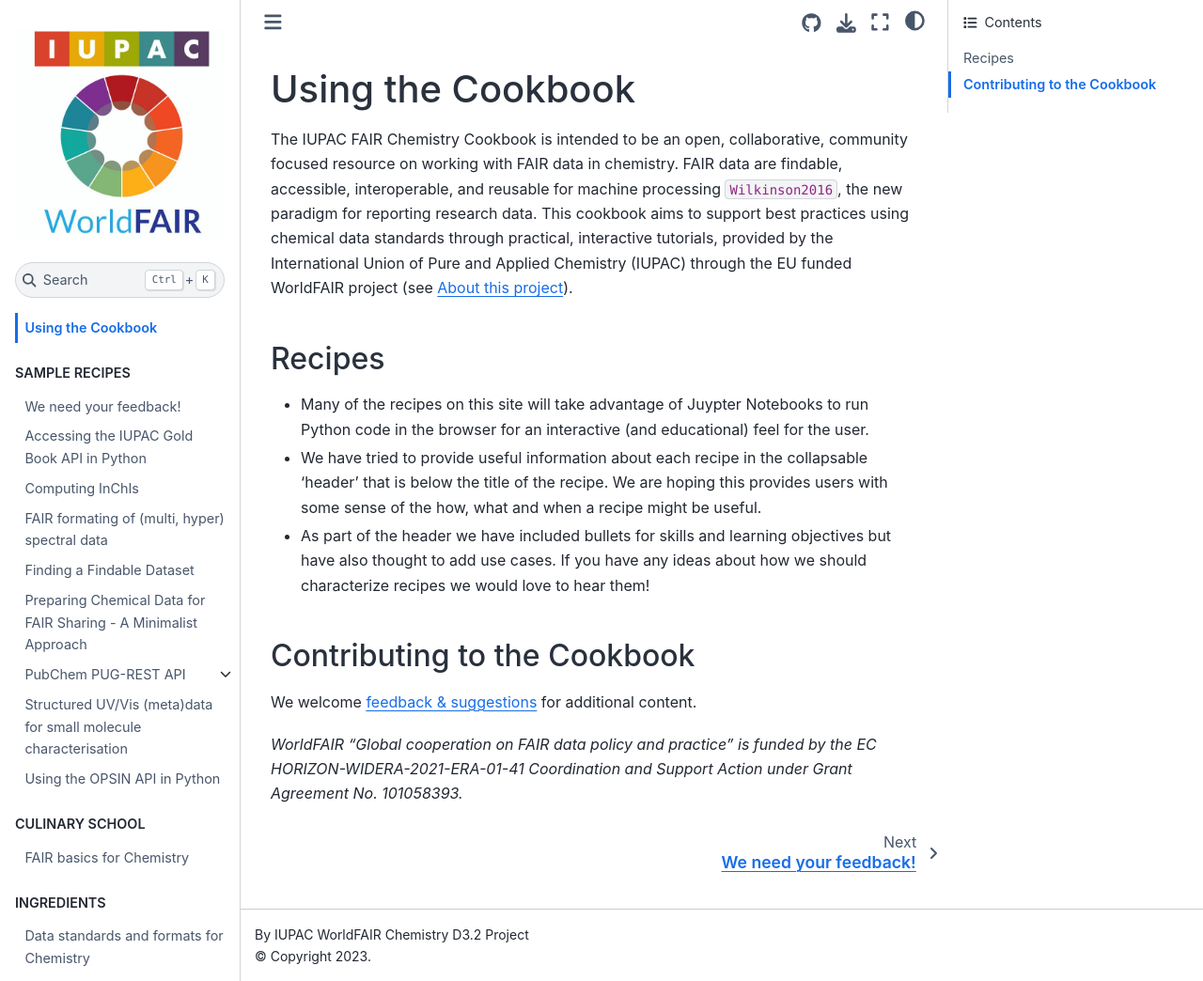
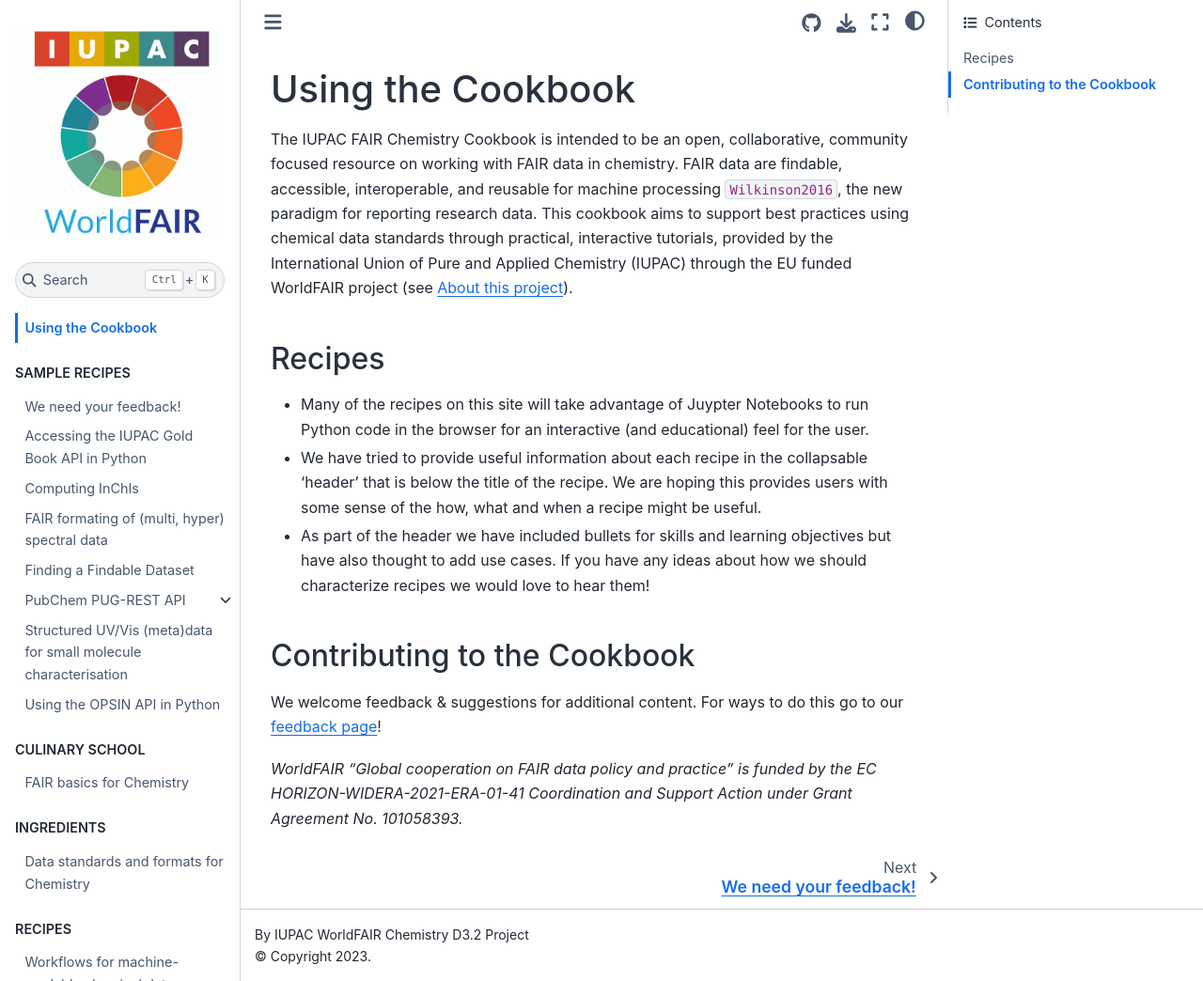
Before and after one commit to IUPAC/WFChemCookbook, a Jupyter Book: the page built from book/intro.md, in a window 1280 px wide and 1044 px high. Shown: the whole window at 94% size. Built offline with Jupyter Book 1.0.4 settings and Sphinx 7.4.7 and the Sphinx Book theme 1.1.4, drawn with Linux system fonts in a browser that asks for light colours; cross-references to code outside the pages are shown as plain code.

Commit message:
updates based on the April 2023 meeting

```diff
--- a/book/_toc.yml
+++ b/book/_toc.yml
@@ -11,7 +11,6 @@
      - file: samples/computing_inchis.ipynb
      - file: samples/learn_spectra
      - file: samples/dataset_search.ipynb
-     - file: samples/PrepChemicalDataforSharing
      - file: samples/pubchem-pug
        sections:
           - file: samples/pubchem-pug-rest1.ipynb
--- a/book/intro.md
+++ b/book/intro.md
@@ -19,7 +19,7 @@
 
 ## Contributing to the Cookbook
 
-We welcome [feedback & suggestions](https://github.com/IUPAC/WFChemCookbook/issues/new/choose) for additional content.
+We welcome feedback & suggestions for additional content.  For ways to do this go to our [feedback page](sampler.md)!
 
 *WorldFAIR “Global cooperation on FAIR data policy and practice” is funded by the EC HORIZON-WIDERA-2021-ERA-01-41
 Coordination and Support Action under Grant Agreement No. 101058393.*
```
Also changed, not shown: book/samples/my_figure.png.
